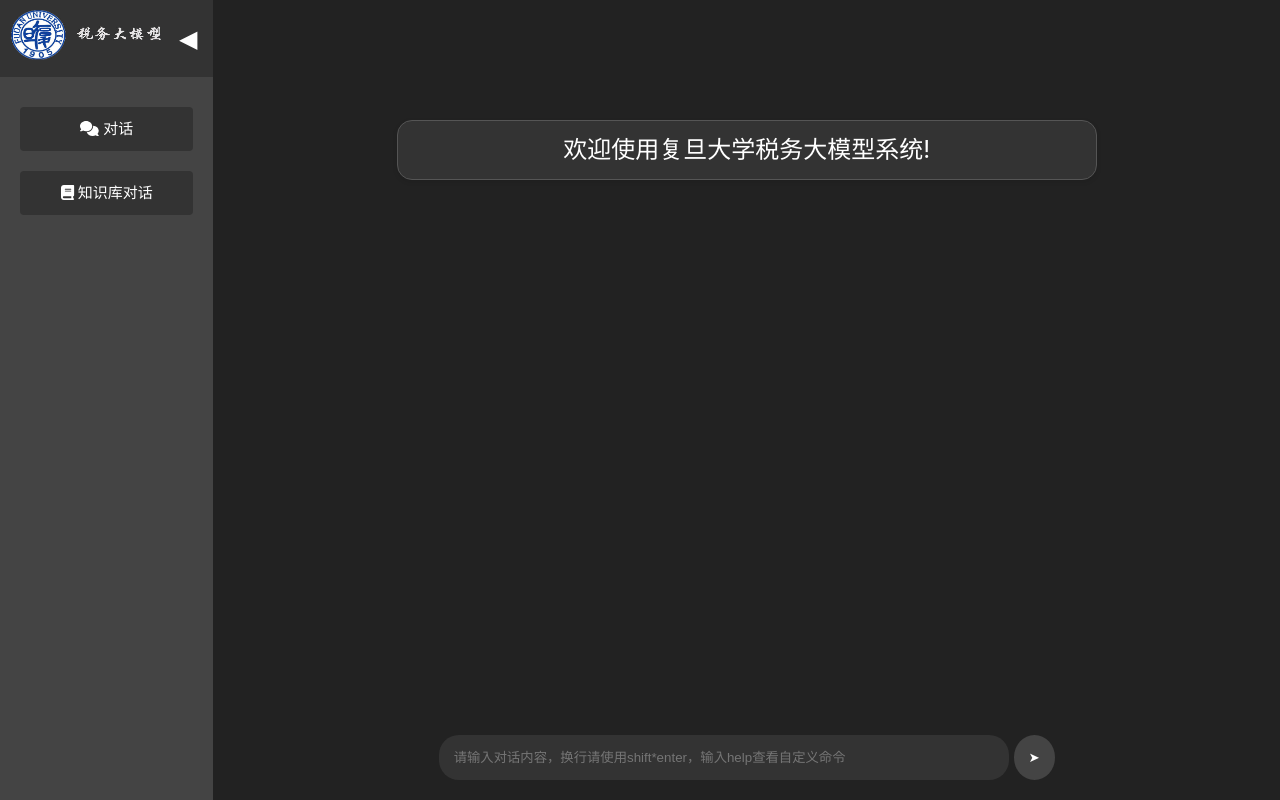
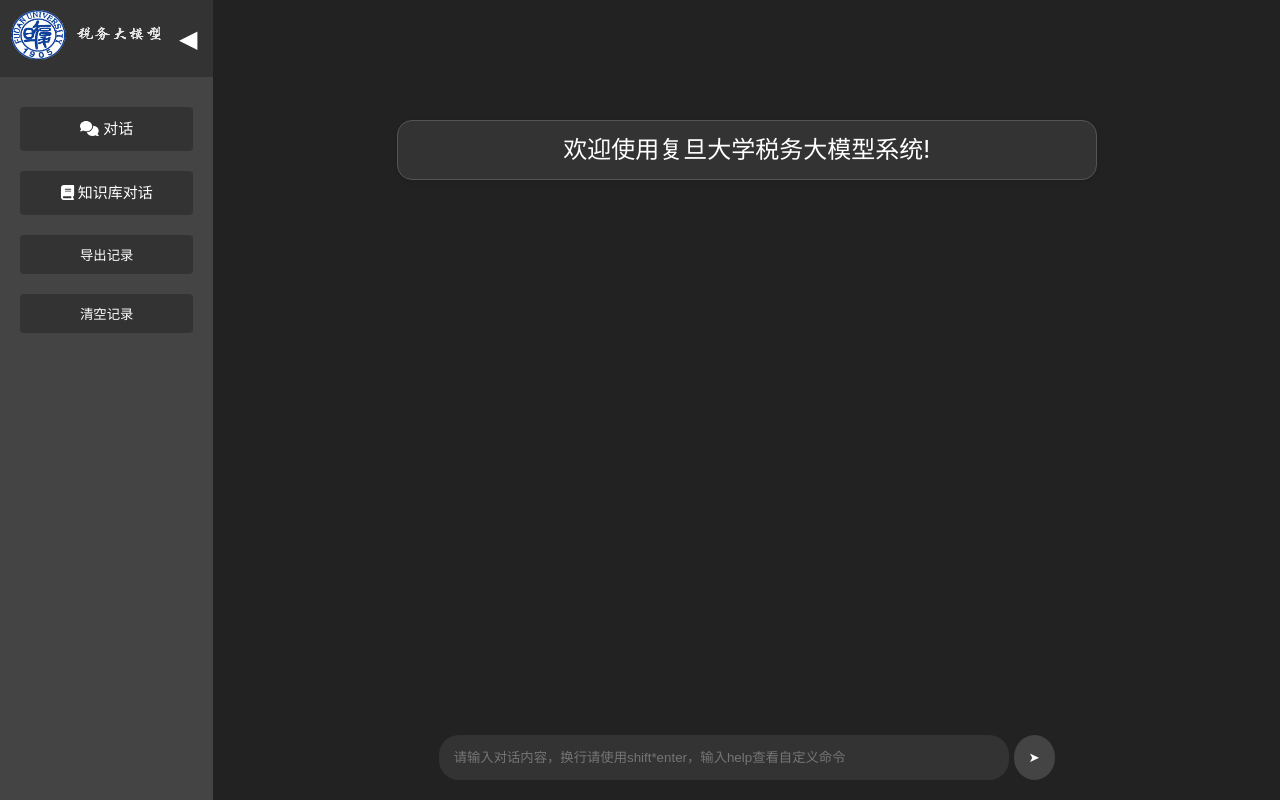
Before and after one commit to awuliwu/TaxBigModel, a Vue app: page / in a window 1280 px wide. Built offline with nearby package versions, Linux system fonts and the light colour scheme.

Commit message:
切换知识库成功

```diff
--- a/src/components/Sidebar.vue
+++ b/src/components/Sidebar.vue
@@ -15,6 +15,8 @@
         <!-- 添加更多选项 -->
       </select>
     </div>
+      <button class="menu-button" @click="exportHistory">导出记录</button>
+      <button class="menu-button" @click="clearHistory">清空记录</button>
   </aside>
 </template>
 
@@ -22,7 +24,7 @@
 import { FontAwesomeIcon } from '@fortawesome/vue-fontawesome'
 import { library } from '@fortawesome/fontawesome-svg-core'
 import { faComments, faBook } from '@fortawesome/free-solid-svg-icons'
-
+import fileSaver from 'file-saver' // 需要安装 file-saver 库： npm install file-saver
 library.add(faComments, faBook)
 
 export default {
@@ -46,7 +48,34 @@
       updateKnowledgeBase() {
           this.$emit('update:knowledgeBase', this.selectedKnowledgeBase);
       },
-  }
+      getHistory() {
+          if (this.$route.path === '/') {
+              return this.$root.$children[0].$refs.mainContent.history;
+          } else if (this.$route.path === '/knowledge-base') {
+              return this.$root.$children[0].$refs.knowledgeBase.history;
+          }
+          return [];
+      },
+      exportHistory() {
+          const history = this.getHistory();
+          let mdContent = '# 对话记录\n\n';
+          history.forEach(item => {
+              mdContent += `**${item.role}**: ${item.content}\n\n`;
+          });
+          const blob = new Blob([mdContent], { type: 'text/markdown;charset=utf-8' });
+          fileSaver.saveAs(blob, 'history.md');
+      },
+      clearHistory() {
+          if (this.$route.path === '/') {
+              this.$root.$children[0].$refs.mainContent.history = [];
+              this.$root.$children[0].$refs.mainContent.showGreeting = true;
+          } else if (this.$route.path === '/knowledge-base') {
+              this.$root.$children[0].$refs.knowledgeBase.history = [];
+          }
+          this.$router.go(); // 刷新当前路由
+      }
+
+}
 };
 </script>
 
@@ -141,3 +170,8 @@
   border-radius: 4px;
 }
 </style>
+
+
+updateKnowledgeBase() {
+this.$emit('update:knowledgeBase', this.selectedKnowledgeBase);
+},
```
Also changed, not shown: 1 other file (tests, documents, lock files or other folders).
